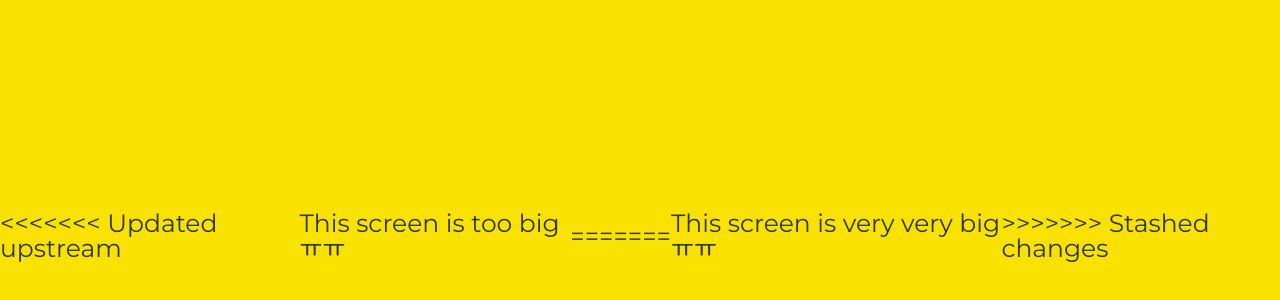
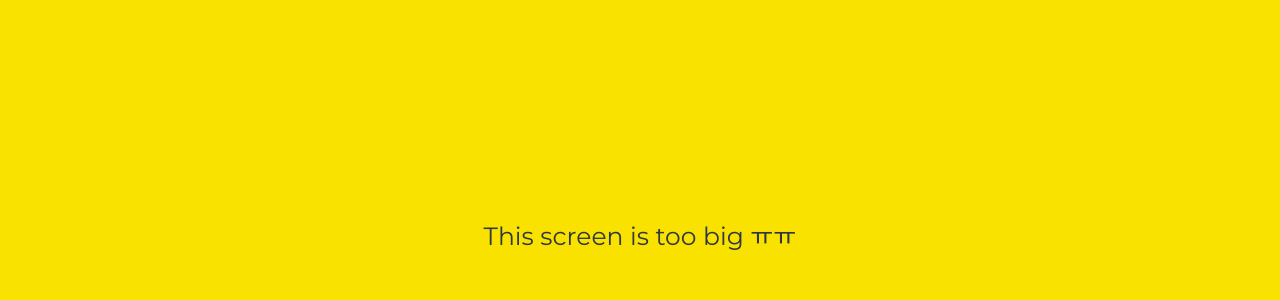
Before and after one commit to dnjssla94/kokoa-clone-2021, a plain HTML site: page index.html in a window 1280 px wide. Shown: the part 164-464 px from the top of the page. Drawn offline with Linux system fonts and the light colour scheme; a web font is replaced by a local one.

Commit message:
Update index.html

```diff
--- a/index.html
+++ b/index.html
@@ -38,11 +38,7 @@
     </form>
 
     <div id="no-mobile">
-<<<<<<< Updated upstream
       <span>This screen is too big ㅠㅠ</span>
-=======
-      <span>This screen is very very big ㅠㅠ</span>
->>>>>>> Stashed changes
     </div>
 
     <script
```
